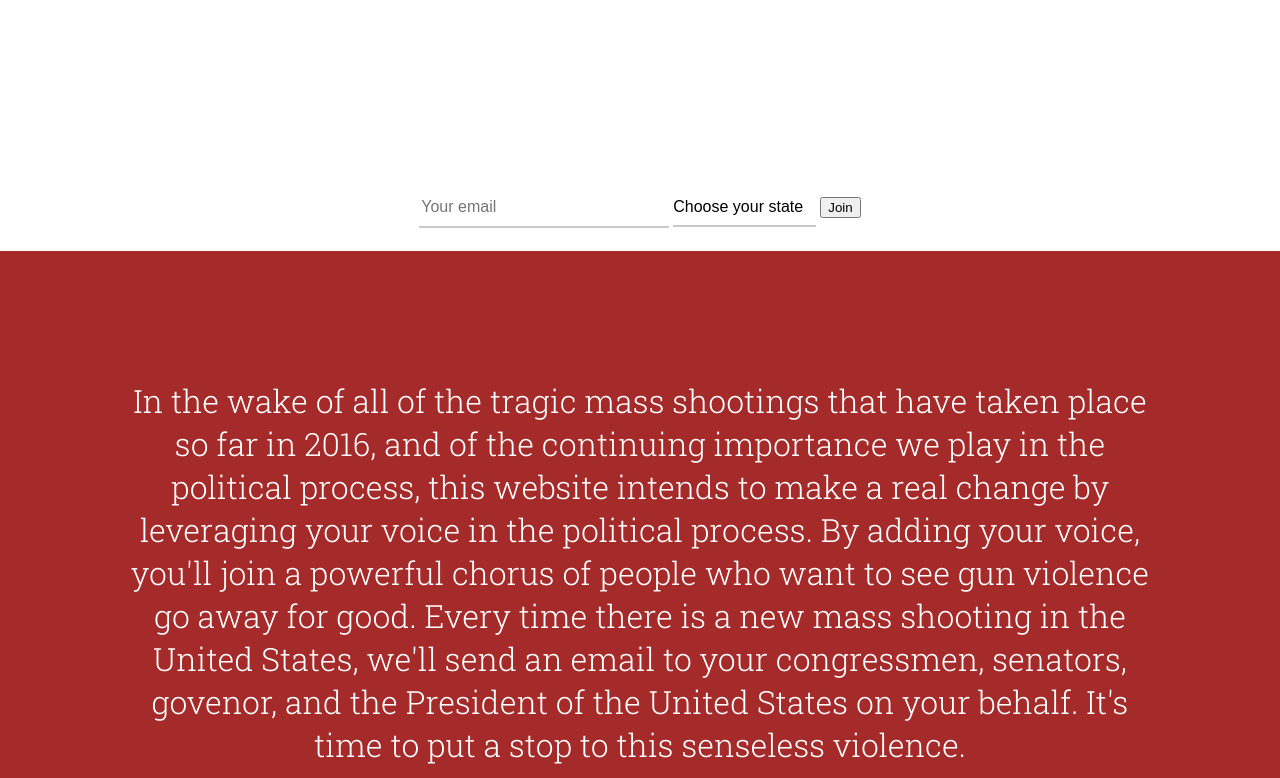
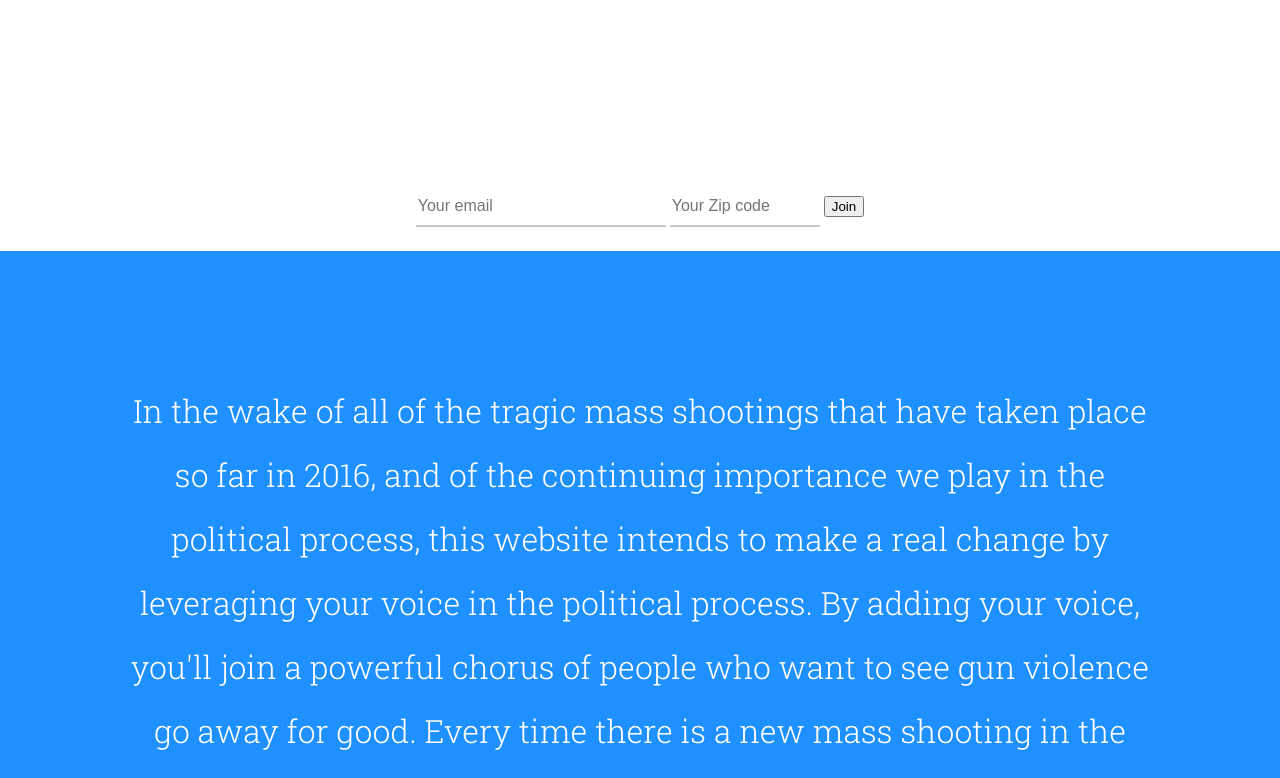
Before and after one commit to sdcoffey/gunviolencecounter, a plain HTML site: page app/index.html in a window 1280 px wide. Shown: the part 493-1271 px from the top of the page. Drawn offline with nearby package versions, Linux system fonts and the light colour scheme; no server answers.

Commit message:
index cleanup

```diff
--- a/app/index.html
+++ b/app/index.html
@@ -12,66 +12,14 @@
   <body ng-controller="maincontroller">
     <div id="main">
         <div id="hero-wrapper" class="center-h center-v">
+            <h2 class="roboto thin">There have been</h2>
             <h1 class="roboto light" id="victims">{{victimCount}}</h1>
-            <h2 class="roboto thin">Victims of mass shootings in the last year</h2>
+            <h2 class="roboto thin">victims of mass shootings since January 1st, 2016</h2>
         </div>
         <div id="form-wrapper" class="center-h">
             <form class="underline">
-                <input ng-model="user.Email" placeholder="Your email" id="email" type="email">
-                <select ng-model="user.State">
-                    <option disabled selected value="">Choose your state</option>
-                    <option value="AL">Alabama</option>
-                    <option value="AK">Alaska</option>
-                    <option value="AZ">Arizona</option>
-                    <option value="AR">Arkansas</option>
-                    <option value="CA">California</option>
-                    <option value="CO">Colorado</option>
-                    <option value="CT">Connecticut</option>
-                    <option value="DE">Delaware</option>
-                    <option value="DC">District Of Columbia</option>
-                    <option value="FL">Florida</option>
-                    <option value="GA">Georgia</option>
-                    <option value="HI">Hawaii</option>
-                    <option value="ID">Idaho</option>
-                    <option value="IL">Illinois</option>
-                    <option value="IN">Indiana</option>
-                    <option value="IA">Iowa</option>
-                    <option value="KS">Kansas</option>
-                    <option value="KY">Kentucky</option>
-                    <option value="LA">Louisiana</option>
-                    <option value="ME">Maine</option>
-                    <option value="MD">Maryland</option>
-                    <option value="MA">Massachusetts</option>
-                    <option value="MI">Michigan</option>
-                    <option value="MN">Minnesota</option>
-                    <option value="MS">Mississippi</option>
-                    <option value="MO">Missouri</option>
-                    <option value="MT">Montana</option>
-                    <option value="NE">Nebraska</option>
-                    <option value="NV">Nevada</option>
-                    <option value="NH">New Hampshire</option>
-                    <option value="NJ">New Jersey</option>
-                    <option value="NM">New Mexico</option>
-                    <option value="NY">New York</option>
-                    <option value="NC">North Carolina</option>
-                    <option value="ND">North Dakota</option>
-                    <option value="OH">Ohio</option>
-                    <option value="OK">Oklahoma</option>
-                    <option value="OR">Oregon</option>
-                    <option value="PA">Pennsylvania</option>
-                    <option value="RI">Rhode Island</option>
-                    <option value="SC">South Carolina</option>
-                    <option value="SD">South Dakota</option>
-                    <option value="TN">Tennessee</option>
-                    <option value="TX">Texas</option>
-                    <option value="UT">Utah</option>
-                    <option value="VT">Vermont</option>
-                    <option value="VA">Virginia</option>
-                    <option value="WA">Washington</option>
-                    <option value="WV">West Virginia</option>
-                    <option value="WI">Wisconsin</option>
-                    <option value="WY">Wyoming</option>
-                </select>
+                <input ng-model="user.Email" placeholder="Your email" id="email" type="email" class="form-field">
+                <input ng-model="user.ZIP" placeholder="Your Zip code" id="zip" type="text" class="form-field">
                 <input ng-click="submitForm(user)" type="submit" value="Join">
             </form>
         </div>
@@ -87,6 +35,7 @@
                 It's time to put a stop to this senseless violence.
             </p>
         </div>
+        <div id="github"><a class="roboto" target="_blank" href="http://github.com/sdcoffey/gunviolencecounter">Contribute to this project</a></div>
     </div>
   </body>
 </HTML>
--- a/app/js/controllers.js
+++ b/app/js/controllers.js
@@ -2,21 +2,21 @@ var app = angular.module("aroundtheworld-app", []);
 
 app.controller("maincontroller", [ "$scope", "$http", function($scope, $http) {
   $scope.victimCount = 0;
-  var originalCount = 0
+  var originalCount = 0;
   $scope.submitForm = function(user) {
     $("#email").css("border-bottom-color", "#3da9df")
     $http.post("/v1/email", user).then(function successCallback(response) {
       user.Email = "";
-      user.State = "";
+      user.ZIP = "";
     }, function errorCallback(response) {
-      console.log(response)
+      console.log(response);
       $("#email").css("border-bottom-color", "red")
     });
   };
 
   $scope.getCount = function() {
     $http.get("/v1/victimCount").then(function successCallback(response) {
-      originalCount = parseInt(response.data)
+      originalCount = parseInt(response.data);
       $scope.victimCount = originalCount;
       $("#hero-wrapper").addClass("slide-down");
     }, function errorCallback(response) {
@@ -26,12 +26,4 @@ app.controller("maincontroller", [ "$scope", "$http", function($scope, $http) {
   };
 
   $scope.getCount();
-
-  $("#victims").hover(function() {
-    $("#victims").addClass("odometer");
-    $("#victims").html(0);
-  }, function() {
-    $("#victims").html(originalCount);
-    $("#victims").removeClass("odometer");
-  });
 }]);
--- a/app/style/main.css
+++ b/app/style/main.css
@@ -67,26 +67,31 @@ select:focus {
 }
 
 #email {
-    font-size: 1em;
-    height: 40px;
     width: 250px;
 }
 
-.underline input[type="email"] {
+#zip {
+    width: 150px;
+}
+
+.form-field {
+    font-size: 1em;
+    height: 40px;
     outline: none;
     border: none;
     border-bottom: solid 2px #c9c9c9;
     transition: border 0.3s;
 }
 
-.underline input[type="email"]:focus {
+.form-field:hover {
     border-bottom: solid 2px #3da9df;
 }
 
 #content {
     width: 100%;
     height: auto;
-    background-color: brown;
+    background-color: dodgerblue;
+    padding-bottom: 30px;
 }
 
 .container {
@@ -102,6 +107,7 @@ select:focus {
     display: table-cell;
     padding: 10%;
     font-size: 2em;
+    line-height: 2em;
 }
 
 .roboto {
@@ -115,3 +121,14 @@ select:focus {
 .light {
     font-weight: 300;
 }
+
+#github {
+    width: 100%;
+    text-align: center;
+}
+
+#github a {
+    color: whitesmoke;
+    width: 100%;
+    text-align: center;
+}
```
Also changed, not shown: 1 other file.
